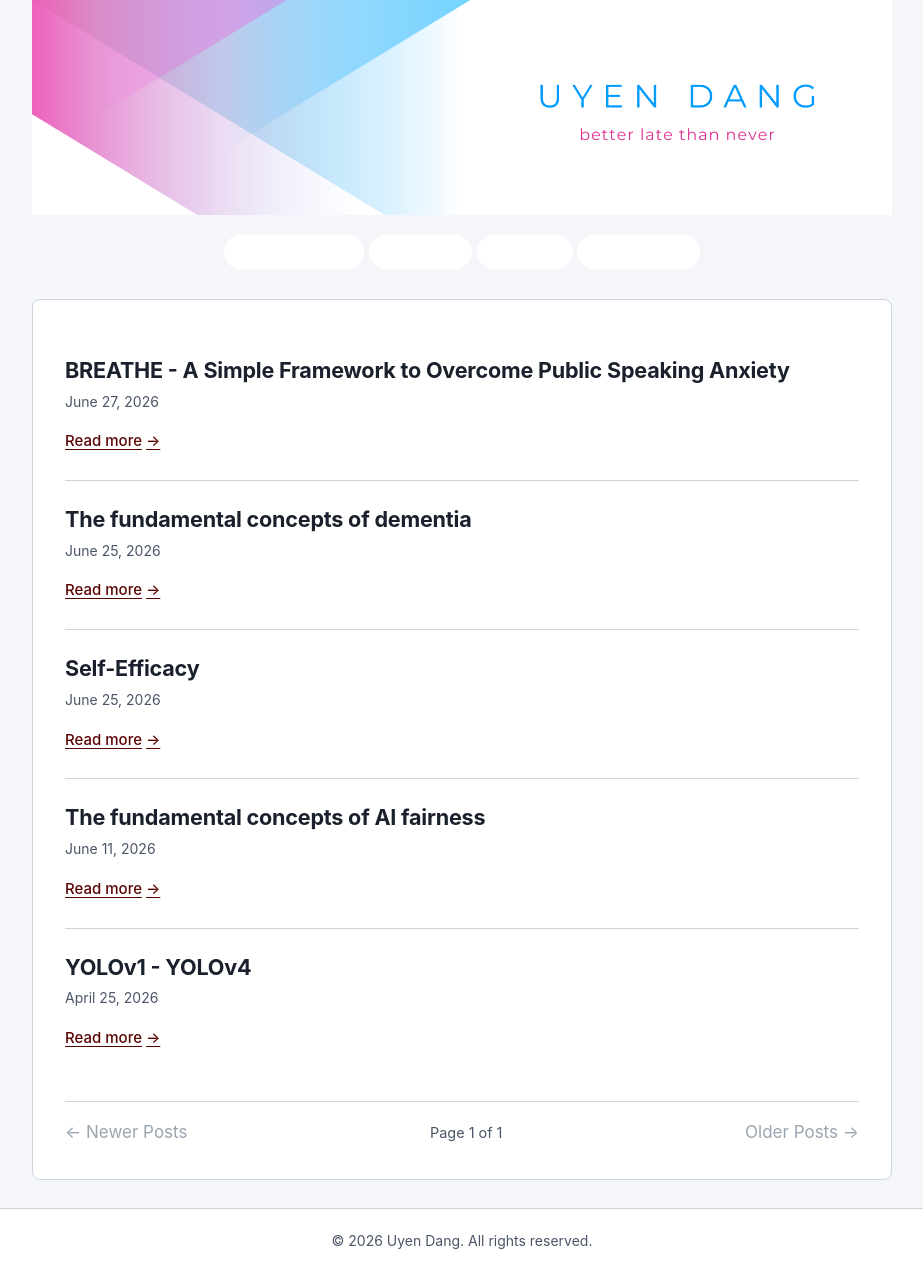
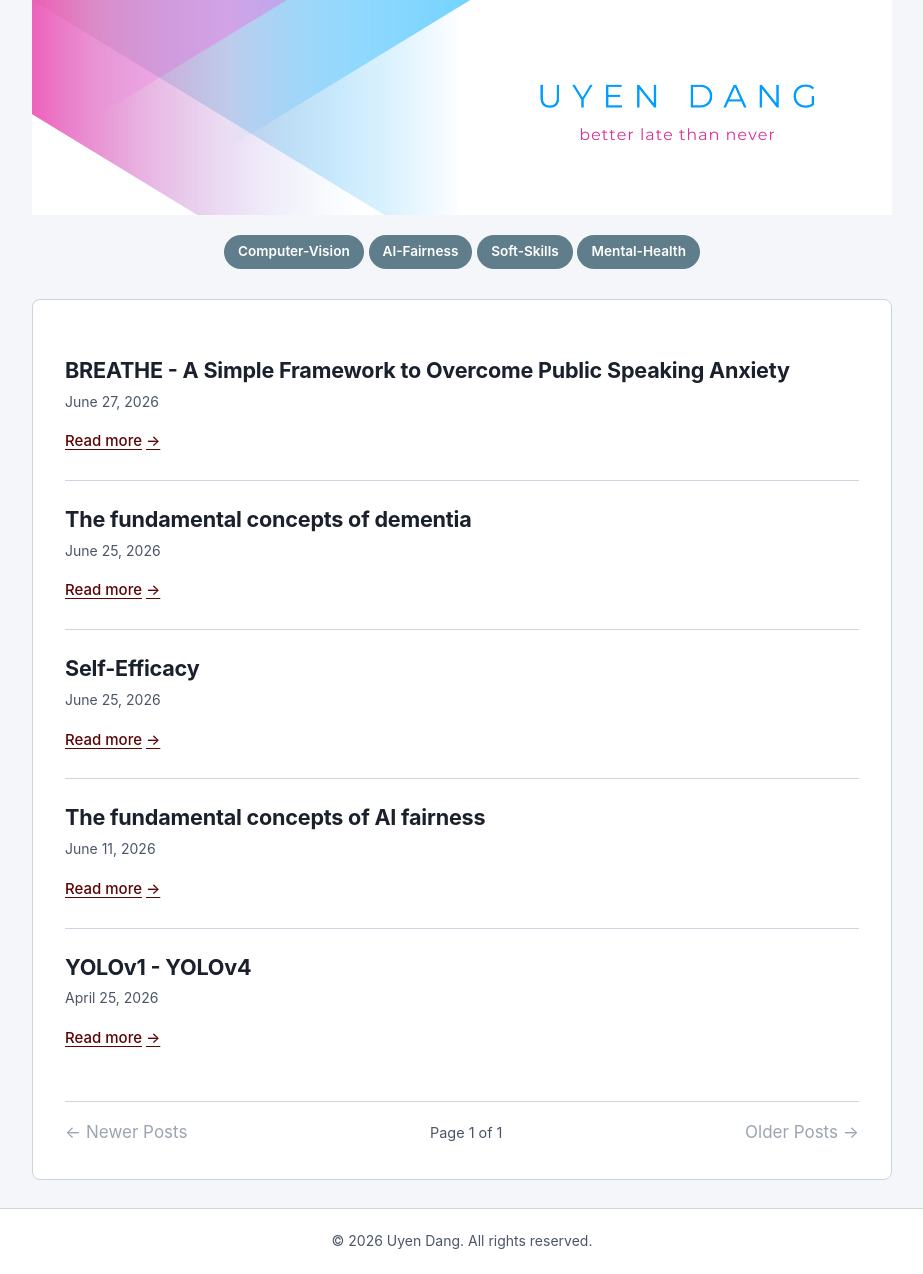
Before and after one commit to DangLeUyen/blog, a Jekyll site: the page built from index.html, in a window 1280 px wide. Shown: the whole page, without its empty margins (178-1101 px from the left). Built offline with Jekyll 4.4.1, drawn with Linux system fonts in a browser that asks for light colours; the list of posts is cut into pages by our own code.

Commit message:
Update default.html

```diff
--- a/_layouts/default.html
+++ b/_layouts/default.html
@@ -84,13 +84,13 @@
 
     <div class="categories-container">
       {% for cat in site.categories %}
-    {% assign cat_name = cat.first %}
-    {% assign color = site.category_colors[cat_name] | default: "#FFFFFF" %}
+        {% assign slug = cat[0] | slugify %}
+        {% assign color = site.category_colors[slug] | default: "#607D8B" %}
 
         <a class="category-pill"
            style="background-color: {{ color }}"
-       href="{{ '/categories/' | relative_url }}">
-      {{ cat_name }}
+           href="{{ '/categories/#' | append: slug | relative_url }}">
+          {{ cat[0] }}
         </a>
       {% endfor %}
     </div>
```
Lines whose indentation alone changed are shown as unchanged.
